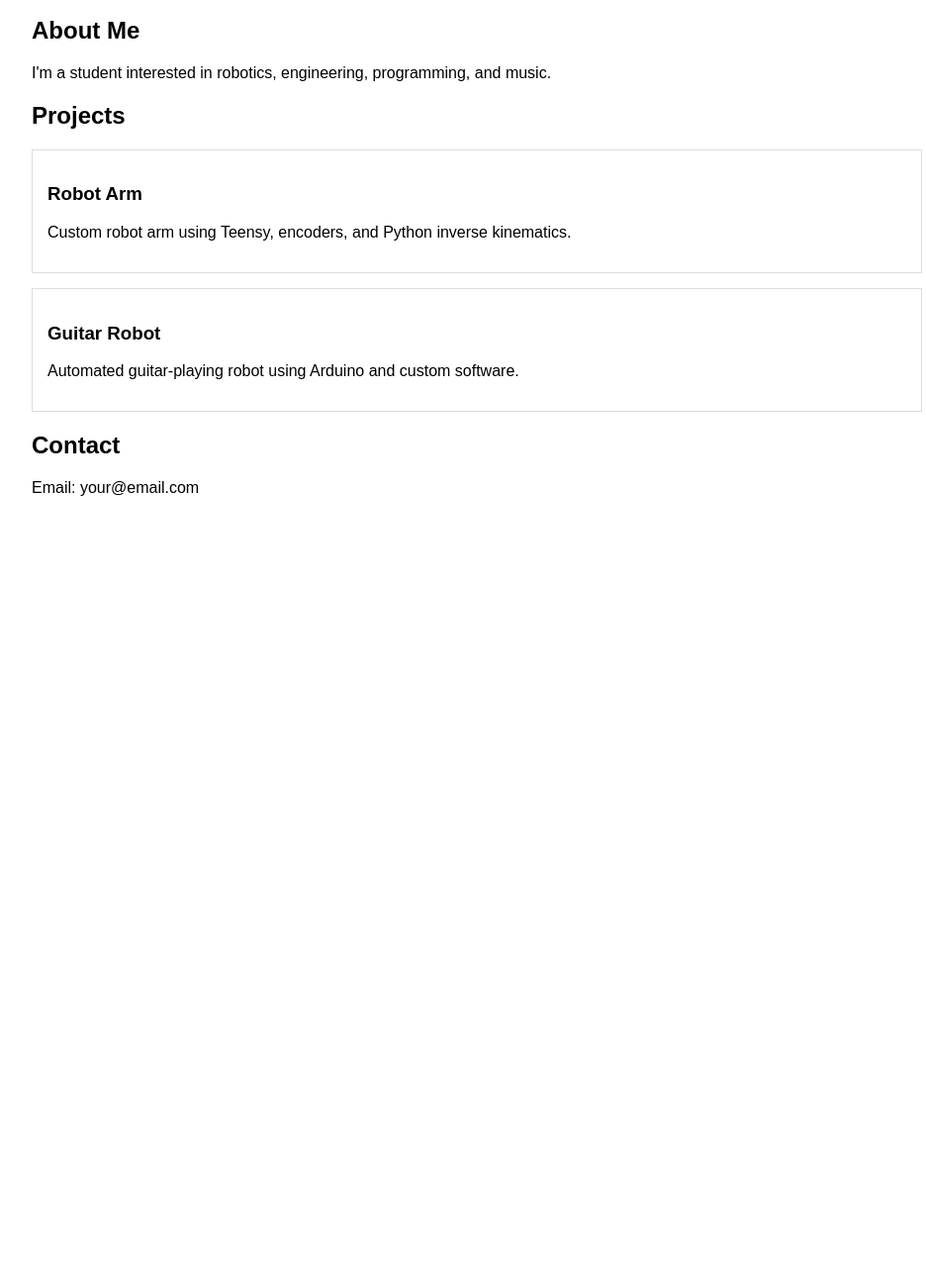
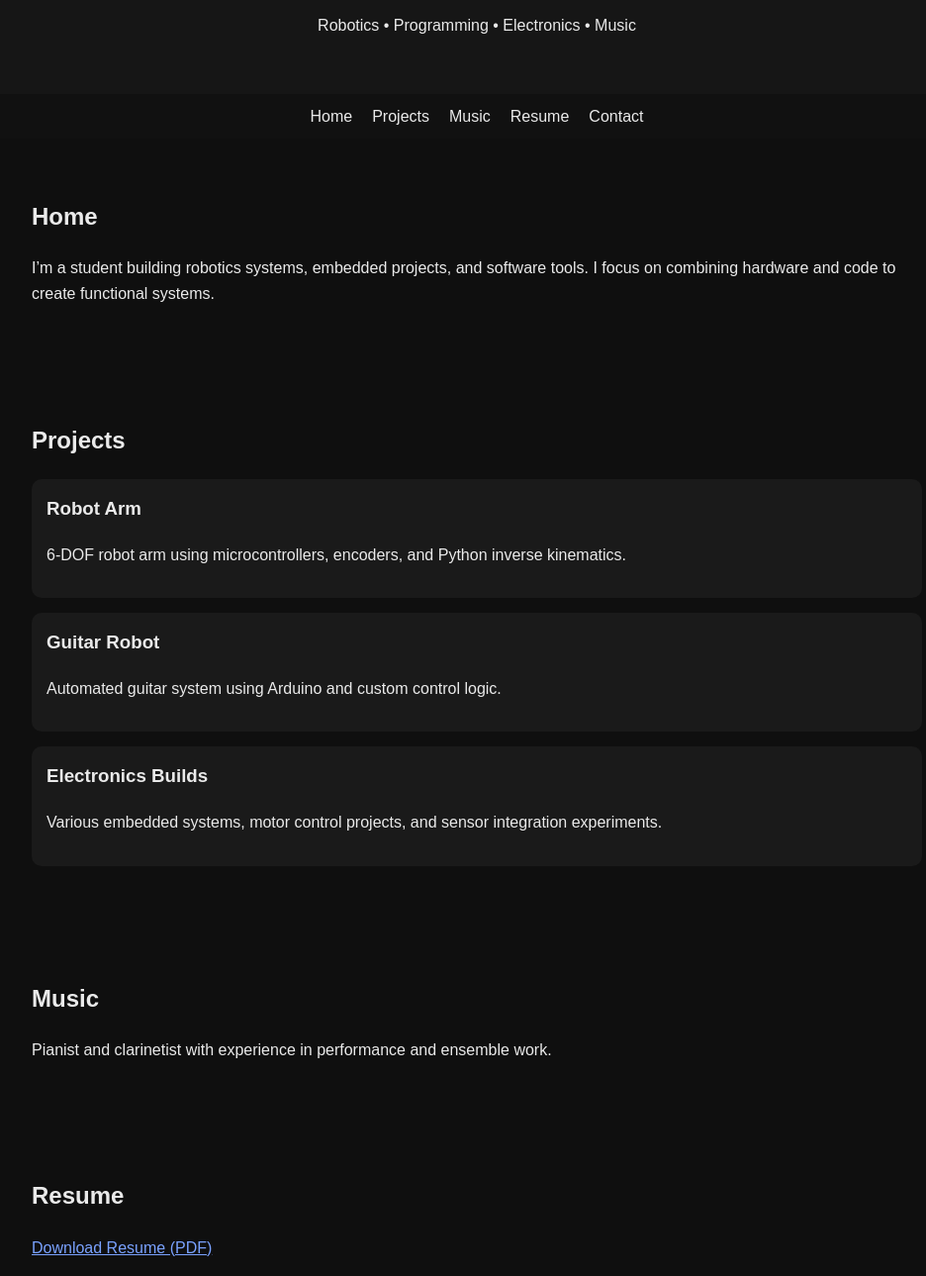
Before and after one commit to sotovarsos/portfolio, a plain HTML site: page index.html in a window 1280 px wide. Shown: the part 121-1410 px from the top of the page at 99% size, without its empty margins (158-1094 px from the left). Before the commit the page ends 800 px from the top, so only its background shows below. Drawn offline with Linux system fonts and the light colour scheme.

Commit message:
index.v2.html

```diff
--- a/index.html
+++ b/index.html
@@ -5,39 +5,90 @@
   <style>
     body {
       font-family: Arial, sans-serif;
+      margin: 0;
+      background: #0f0f0f;
+      color: #eaeaea;
+      line-height: 1.6;
+    }
+
+    header {
+      padding: 40px;
+      text-align: center;
+      background: #161616;
+    }
+
+    nav {
+      background: #111;
+      display: flex;
+      justify-content: center;
+      gap: 20px;
+      padding: 10px;
+      position: sticky;
+      top: 0;
+    }
+
+    nav a {
+      color: #eaeaea;
+      text-decoration: none;
+    }
+
+    section {
       max-width: 900px;
       margin: auto;
-            padding: 20px;
+      padding: 40px 20px;
     }
 
     .project {
-            border: 1px solid #ddd;
+      background: #1a1a1a;
       padding: 15px;
       margin: 15px 0;
+      border-radius: 10px;
     }
 
-        img {
-            max-width: 100%;
+    .project h3 {
+      margin-top: 0;
+    }
+
+    footer {
+      text-align: center;
+      padding: 30px;
+      background: #161616;
+      margin-top: 50px;
     }
   </style>
 </head>
+
 <body>
 
+<header>
   <h1>Your Name</h1>
-<p>Robotics • Programming • Music</p>
+  <p>Robotics • Programming • Electronics • Music</p>
+</header>
 
-<h2>About Me</h2>
+<nav>
+  <a href="#home">Home</a>
+  <a href="#projects">Projects</a>
+  <a href="#music">Music</a>
+  <a href="#resume">Resume</a>
+  <a href="#contact">Contact</a>
+</nav>
+
+<section id="home">
+  <h2>Home</h2>
   <p>
-I'm a student interested in robotics, engineering,
-programming, and music.
+    I’m a student building robotics systems, embedded projects,
+    and software tools. I focus on combining hardware and code
+    to create functional systems.
   </p>
+</section>
 
+<section id="projects">
   <h2>Projects</h2>
 
   <div class="project">
     <h3>Robot Arm</h3>
     <p>
-    Custom robot arm using Teensy, encoders,
+      6-DOF robot arm using microcontrollers, encoders,
       and Python inverse kinematics.
     </p>
   </div>
@@ -45,13 +96,180 @@ programming, and music.
   <div class="project">
     <h3>Guitar Robot</h3>
     <p>
-    Automated guitar-playing robot using Arduino
-    and custom software.
+      Automated guitar system using Arduino and custom
+      control logic.
     </p>
   </div>
 
+  <div class="project">
+    <h3>Electronics Builds</h3>
+    <p>
+      Various embedded systems, motor control projects,
+      and sensor integration experiments.
+    </p>
+  </div>
+</section>
+
+<section id="music">
+  <h2>Music</h2>
+  <p>
+    Pianist and clarinetist with experience in performance
+    and ensemble work.
+  </p>
+</section>
+
+<section id="resume">
+  <h2>Resume</h2>
+  <p>
+    <a href="resume.pdf" style="color:#7aa2ff;">Download Resume (PDF)</a>
+  </p>
+</section>
+
+<section id="contact">
   <h2>Contact</h2>
   <p>Email: your@email.com</p>
+</section>
+
+<footer>
+  © Your Name
+</footer>
+
+</body>
+</html><!DOCTYPE html>
+<html>
+<head>
+  <title>Your Name - Portfolio</title>
+  <style>
+    body {
+      font-family: Arial, sans-serif;
+      margin: 0;
+      background: #0f0f0f;
+      color: #eaeaea;
+      line-height: 1.6;
+    }
+
+    header {
+      padding: 40px;
+      text-align: center;
+      background: #161616;
+    }
+
+    nav {
+      background: #111;
+      display: flex;
+      justify-content: center;
+      gap: 20px;
+      padding: 10px;
+      position: sticky;
+      top: 0;
+    }
+
+    nav a {
+      color: #eaeaea;
+      text-decoration: none;
+    }
+
+    section {
+      max-width: 900px;
+      margin: auto;
+      padding: 40px 20px;
+    }
+
+    .project {
+      background: #1a1a1a;
+      padding: 15px;
+      margin: 15px 0;
+      border-radius: 10px;
+    }
+
+    .project h3 {
+      margin-top: 0;
+    }
+
+    footer {
+      text-align: center;
+      padding: 30px;
+      background: #161616;
+      margin-top: 50px;
+    }
+  </style>
+</head>
+
+<body>
+
+<header>
+  <h1>Your Name</h1>
+  <p>Robotics • Programming • Electronics • Music</p>
+</header>
+
+<nav>
+  <a href="#home">Home</a>
+  <a href="#projects">Projects</a>
+  <a href="#music">Music</a>
+  <a href="#resume">Resume</a>
+  <a href="#contact">Contact</a>
+</nav>
+
+<section id="home">
+  <h2>Home</h2>
+  <p>
+    I’m a student building robotics systems, embedded projects,
+    and software tools. I focus on combining hardware and code
+    to create functional systems.
+  </p>
+</section>
+
+<section id="projects">
+  <h2>Projects</h2>
+
+  <div class="project">
+    <h3>Robot Arm</h3>
+    <p>
+      6-DOF robot arm using microcontrollers, encoders,
+      and Python inverse kinematics.
+    </p>
+  </div>
+
+  <div class="project">
+    <h3>Guitar Robot</h3>
+    <p>
+      Automated guitar system using Arduino and custom
+      control logic.
+    </p>
+  </div>
+
+  <div class="project">
+    <h3>Electronics Builds</h3>
+    <p>
+      Various embedded systems, motor control projects,
+      and sensor integration experiments.
+    </p>
+  </div>
+</section>
+
+<section id="music">
+  <h2>Music</h2>
+  <p>
+    Pianist and clarinetist with experience in performance
+    and ensemble work.
+  </p>
+</section>
+
+<section id="resume">
+  <h2>Resume</h2>
+  <p>
+    <a href="resume.pdf" style="color:#7aa2ff;">Download Resume (PDF)</a>
+  </p>
+</section>
+
+<section id="contact">
+  <h2>Contact</h2>
+  <p>Email: your@email.com</p>
+</section>
+
+<footer>
+  © Your Name
+</footer>
 
 </body>
 </html>
```
Lines whose indentation alone changed are shown as unchanged.
